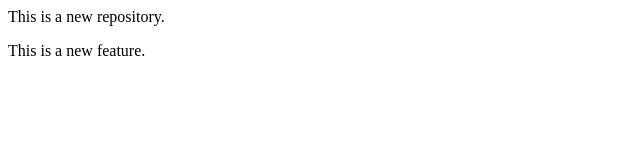
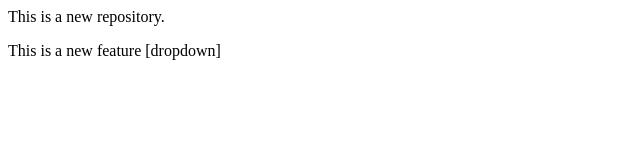
Before and after one commit to NishitaPoojary/localrepo, a plain HTML site: page index.html in a window 1280 px wide. Shown: the full height of the page, 0-640 px from the left. Drawn offline with Linux system fonts and the light colour scheme.

```diff
--- a/index.html
+++ b/index.html
@@ -1,2 +1,2 @@
 <p>This is a new repository.</p>
-<p>This is a new feature.</p>
+<p>This is a new feature [dropdown]</p>
```
